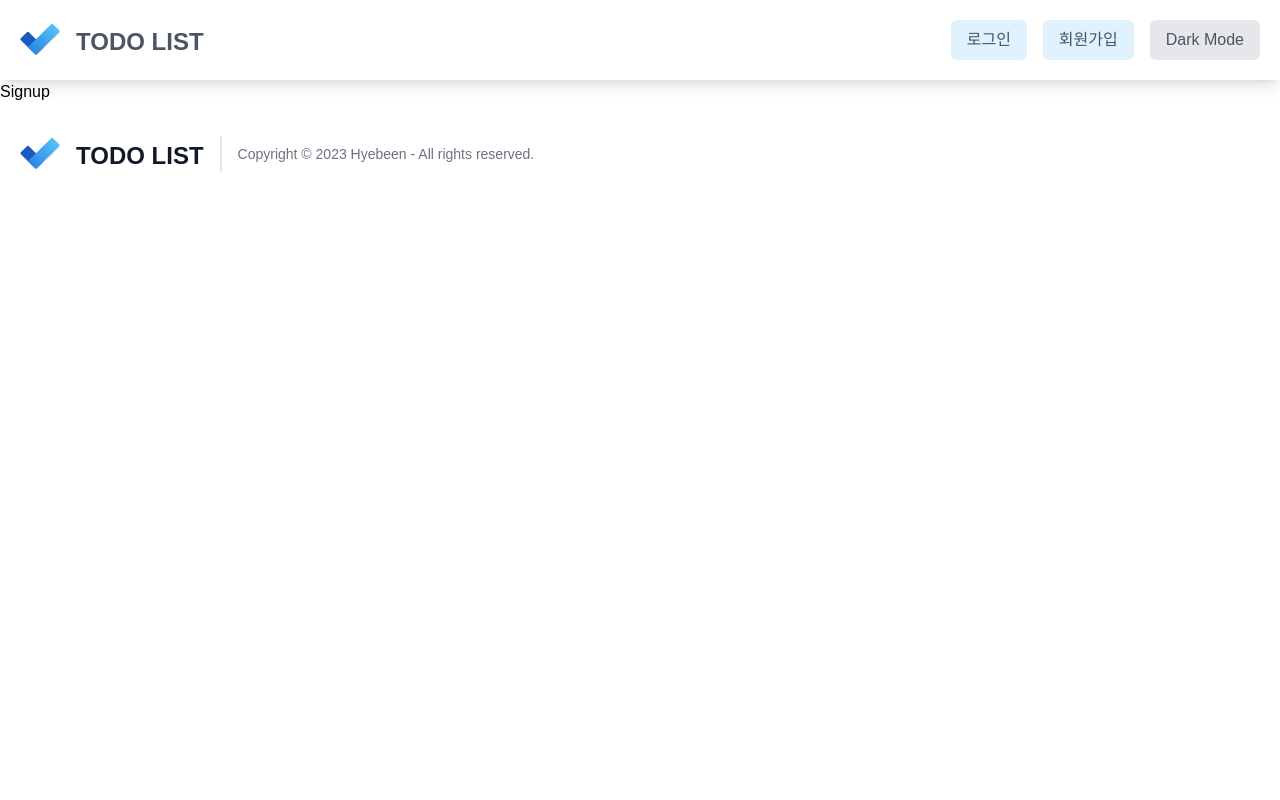
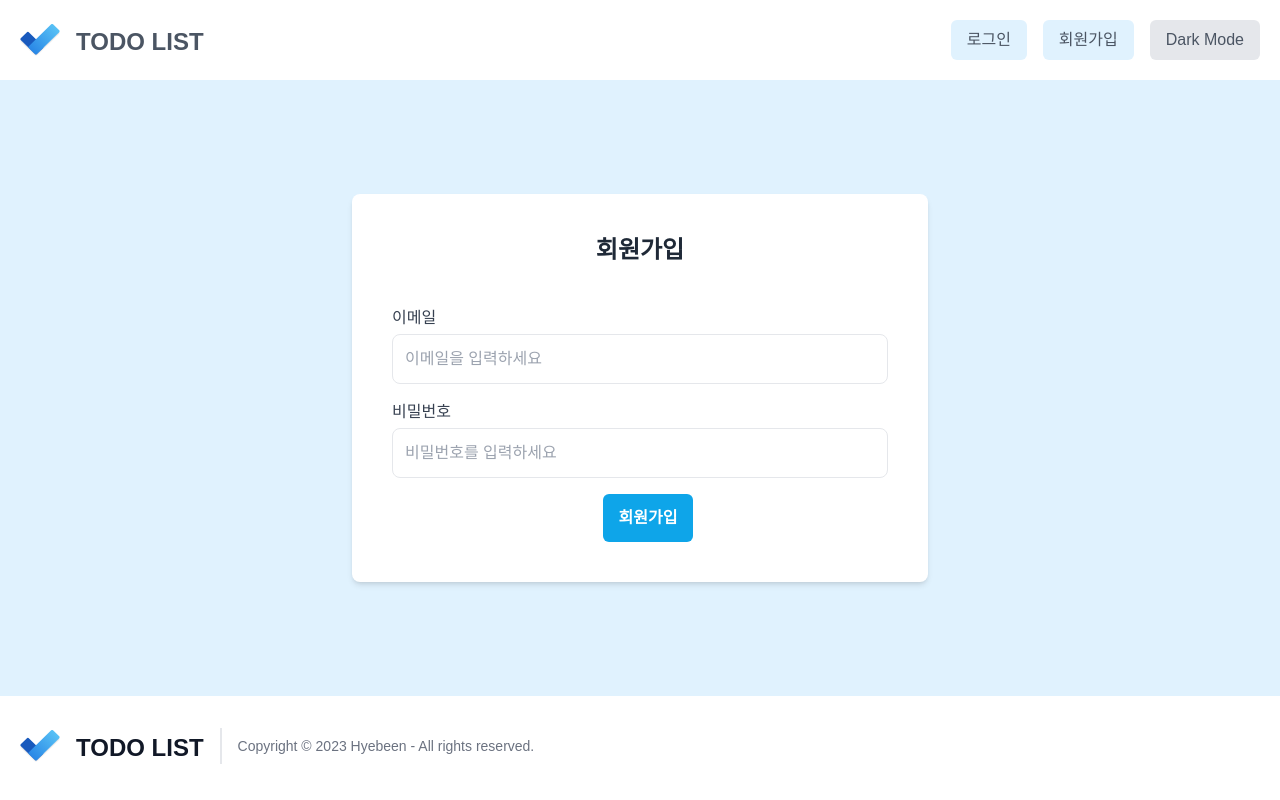
Before and after one commit to HYBEN09/TODO, a React (Create React App) app: page /signup in a window 1280 px wide. Built offline with nearby package versions, Linux system fonts and the light colour scheme.

Commit message:
feat: 로그인, 회원가입기능 적용

```diff
--- a/src/index.js
+++ b/src/index.js
@@ -1,10 +1,24 @@
 import './index.css';
 import App from './App';
 import ReactDOM from 'react-dom/client';
+import { AuthProvider } from './context/AuthContext';
+import { LocalStorage } from './storage/LocalStorage';
+import { HttpClientImpl } from './httpClient/httpClient';
+import { AuthServiceImpl } from './services/AuthService';
 
 const root = ReactDOM.createRoot(document.getElementById('root'));
+
+const storage = new LocalStorage();
+const httpClient = new HttpClientImpl(
+  'https://www.pre-onboarding-selection-task.shop/',
+  storage
+);
+const authService = new AuthServiceImpl(httpClient, storage);
+
 root.render(
   <>
-    <App />
+    <AuthProvider authService={authService}>
+      <App />
+    </AuthProvider>
   </>
 );
--- a/src/pages/Signin.jsx
+++ b/src/pages/Signin.jsx
@@ -1,5 +1,91 @@
+import Button from '@/components/UI/Button';
+import { useAuth } from '../context/AuthContext';
+import { useState } from 'react';
+
 function Signin() {
-  return <div>Signin</div>;
+  const [userInputs, setUserInputs] = useState({
+    email: '',
+    password: '',
+  });
+
+  const { signin } = useAuth();
+  const { email, password } = userInputs;
+
+  const saveUserInputs = ({ currentTarget }) => {
+    const { name, value } = currentTarget;
+
+    setUserInputs((prev) => ({
+      ...prev,
+      [name]: value,
+    }));
+  };
+
+  const signinWithForm = () => {
+    signin(email, password);
+  };
+
+  const handleSubmit = (e) => {
+    e.preventDefault();
+    console.log(userInputs);
+  };
+
+  return (
+    <div className="min-h-custom bg-sky-100 dark:bg-gray-800 flex justify-center items-center">
+      <div className="bg-white dark:bg-slate-600 rounded-lg shadow-md p-10 max-w-xl w-full">
+        <h2 className="text-2xl font-semibold text-gray-800 dark:text-gray-200 mb-10 text-center">
+          로그인
+        </h2>
+        <form onSubmit={handleSubmit}>
+          <div className="mb-4">
+            <label
+              htmlFor="email"
+              className="block text-gray-700 dark:text-gray-300"
+            >
+              이메일
+            </label>
+            <input
+              type="email"
+              id="email"
+              name="email"
+              className="w-full mt-1 p-3 border rounded-lg focus:ring focus:ring-indigo-200 dark:focus:ring-yellow-400"
+              placeholder="이메일을 입력하세요"
+              data-testid="email-input"
+              onChange={saveUserInputs}
+              required
+            />
+          </div>
+          <div className="mb-4">
+            <label
+              htmlFor="password"
+              className="block text-gray-700 dark:text-gray-300"
+            >
+              비밀번호
+            </label>
+            <input
+              type="password"
+              id="password"
+              name="password"
+              className="w-full mt-1 p-3 border rounded-lg focus:ring focus:ring-indigo-200 dark:focus:ring-yellow-400"
+              placeholder="비밀번호를 입력하세요"
+              data-testid="password-input"
+              onChange={saveUserInputs}
+              required
+            />
+          </div>
+          <div className="text-center">
+            <Button
+              type="submit"
+              data-testid="signin-button"
+              onClick={signinWithForm}
+              className="bg-sky-500 text-white font-semibold py-3 px-10 rounded-lg hover:bg-sky-600 focus:ring focus:ring-sky-200 dark:focus:ring-yellow-400"
+            >
+              로그인
+            </Button>
+          </div>
+        </form>
+      </div>
+    </div>
+  );
 }
 
 export default Signin;
--- a/src/pages/Signup.jsx
+++ b/src/pages/Signup.jsx
@@ -1,5 +1,91 @@
+import Button from '@/components/UI/Button';
+import { useState } from 'react';
+import { useAuth } from '../context/AuthContext';
+
 function Signup() {
-  return <div>Signup</div>;
+  const [userInputs, setUserInputs] = useState({
+    email: '',
+    password: '',
+  });
+
+  const { email, password } = userInputs;
+  const { signup } = useAuth();
+
+  const saveUserInputs = ({ currentTarget }) => {
+    const { name, value } = currentTarget;
+
+    setUserInputs((prev) => ({
+      ...prev,
+      [name]: value,
+    }));
+  };
+
+  const signupWithForm = () => {
+    signup(email, password);
+  };
+
+  const handleSubmit = (e) => {
+    e.preventDefault();
+    console.log(userInputs);
+  };
+
+  return (
+    <div className="min-h-custom bg-sky-100 dark:bg-gray-800 flex justify-center items-center">
+      <div className="bg-white dark:bg-slate-600 rounded-lg shadow-md p-10 max-w-xl w-full">
+        <h2 className="text-2xl font-semibold text-gray-800 dark:text-gray-200 mb-10 text-center">
+          회원가입
+        </h2>
+        <form onSubmit={handleSubmit}>
+          <div className="mb-4">
+            <label
+              htmlFor="email"
+              className="block text-gray-700 dark:text-gray-300"
+            >
+              이메일
+            </label>
+            <input
+              type="email"
+              id="email"
+              name="email"
+              data-testid="email-input"
+              className="w-full mt-1 p-3 border rounded-lg focus:ring focus:ring-indigo-200 dark:focus:ring-yellow-400"
+              placeholder="이메일을 입력하세요"
+              value={email}
+              onChange={saveUserInputs}
+            />
+          </div>
+          <div className="mb-4">
+            <label
+              htmlFor="password"
+              className="block text-gray-700 dark:text-gray-300"
+            >
+              비밀번호
+            </label>
+            <input
+              type="password"
+              id="password"
+              name="password"
+              data-testid="password-input"
+              className="w-full mt-1 p-3 border rounded-lg focus:ring focus:ring-indigo-200 dark:focus:ring-yellow-400"
+              placeholder="비밀번호를 입력하세요"
+              value={password}
+              onChange={saveUserInputs}
+            />
+          </div>
+          <div className="text-center">
+            <Button
+              type="submit"
+              data-testid="signup-button"
+              onClick={signupWithForm}
+              className="bg-sky-500 text-white font-semibold py-3 px-10 rounded-lg hover:bg-sky-600 focus:ring focus:ring-sky-200 dark:focus:ring-yellow-400"
+            >
+              회원가입
+            </Button>
+          </div>
+        </form>
+      </div>
+    </div>
+  );
 }
 
 export default Signup;
```
